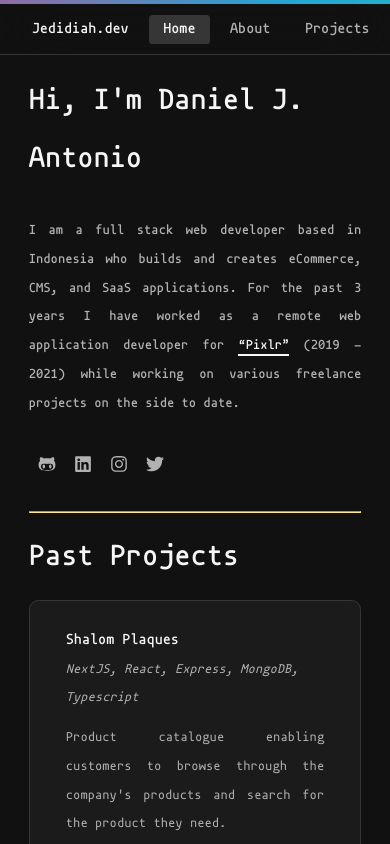
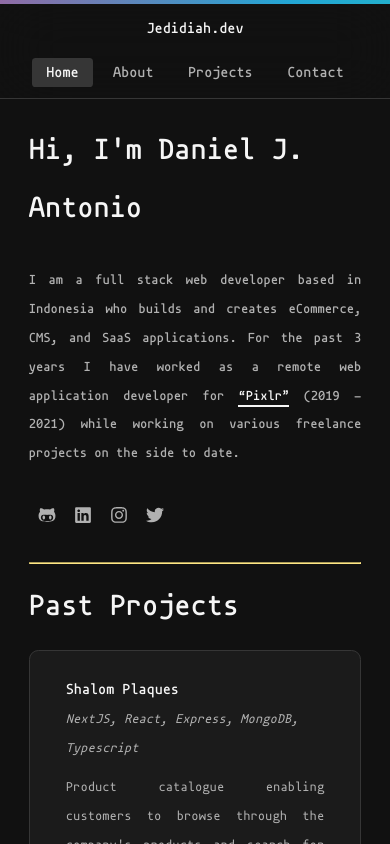
Before and after one commit to danieljantonio/portfolio, a Next.js app: page / in a window 390 px wide. Shown: the top 844 px of the page. Built offline with nearby package versions, Linux system fonts and the light colour scheme.

Commit message:
header mobile responsiveness

```diff
--- a/src/styles/components/header.module.scss
+++ b/src/styles/components/header.module.scss
@@ -59,3 +59,11 @@
 		background-position: 0% 50%;
 	}
 }
+
+@media (max-width: 890px) {
+	.nav {
+		flex-direction: column;
+		align-items: center;
+		margin: auto;
+	}
+}
--- a/src/styles/globals.scss
+++ b/src/styles/globals.scss
@@ -38,7 +38,7 @@ main {
 	margin: 0 auto;
 	@media (max-width: 890px) {
 		margin: 0 2rem;
-		padding: 5rem 0px 2rem;
+		padding: 8.5rem 0px 2rem;
 	}
 }
 
```
